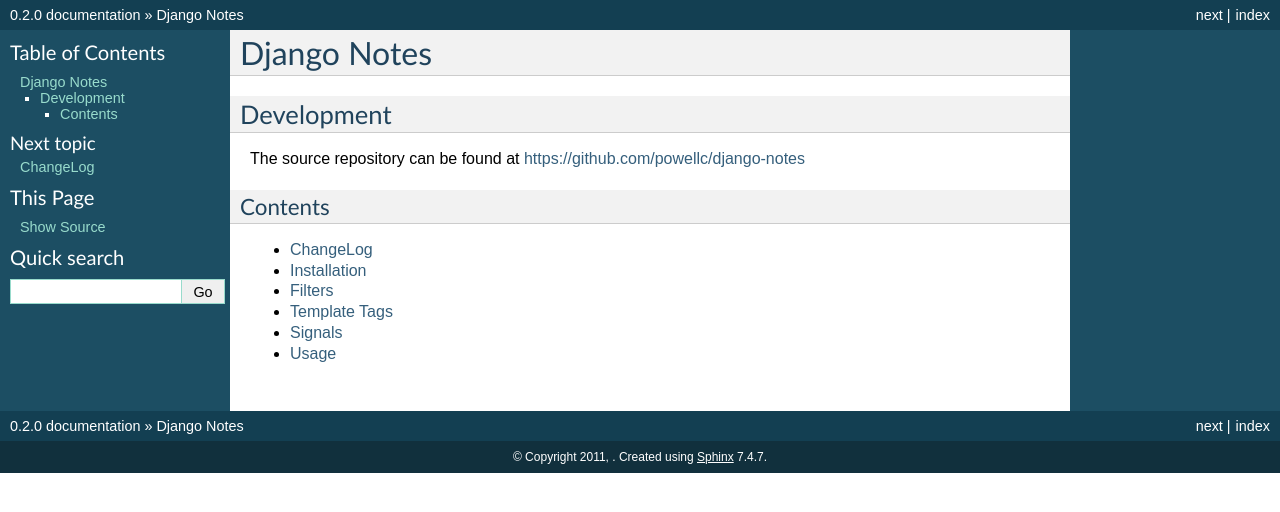
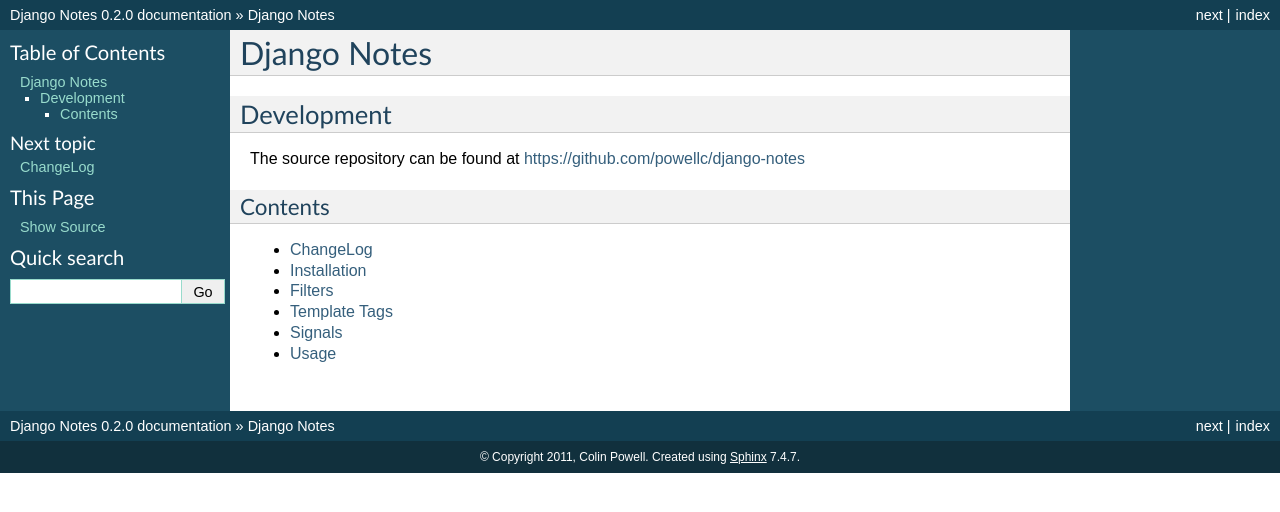
Before and after one commit to powellc/django-notes, a Sphinx documentation site: the page built from docs/index.rst, in a window 1280 px wide. Shown: the top 512 px of the page. Built offline with Sphinx 7.4.7, drawn with Linux system fonts in a browser that asks for light colours; the version number is read from the project's files by our own code.

Commit message:
Fixing missing conf variables for docs.

```diff
--- a/docs/conf.py
+++ b/docs/conf.py
@@ -4,8 +4,8 @@
 templates_path = []
 source_suffix = '.rst'
 master_doc = 'index'
-project = u''
-copyright_holder = ''
+project = u'Django Notes'
+copyright_holder = 'Colin Powell'
 copyright = u'2011, %s' % copyright_holder
 exclude_patterns = ['_build']
 pygments_style = 'sphinx'
```
